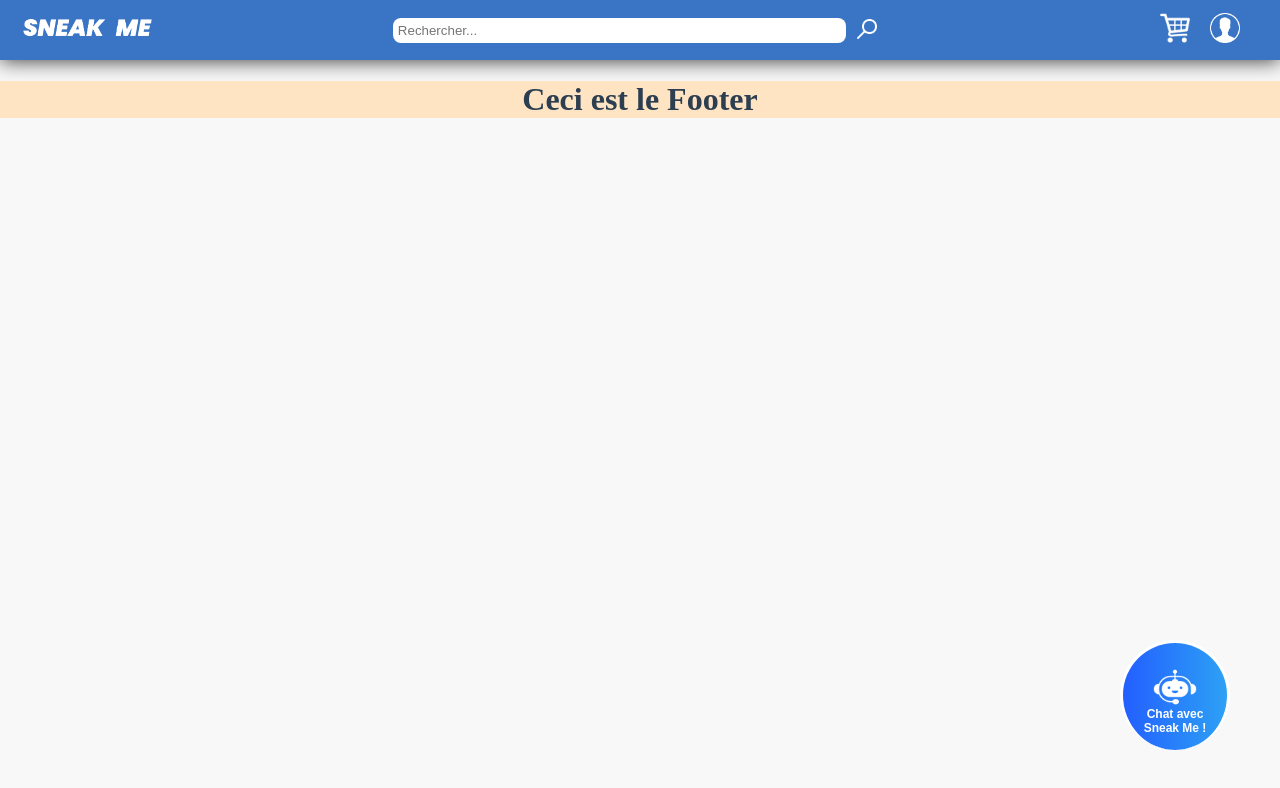
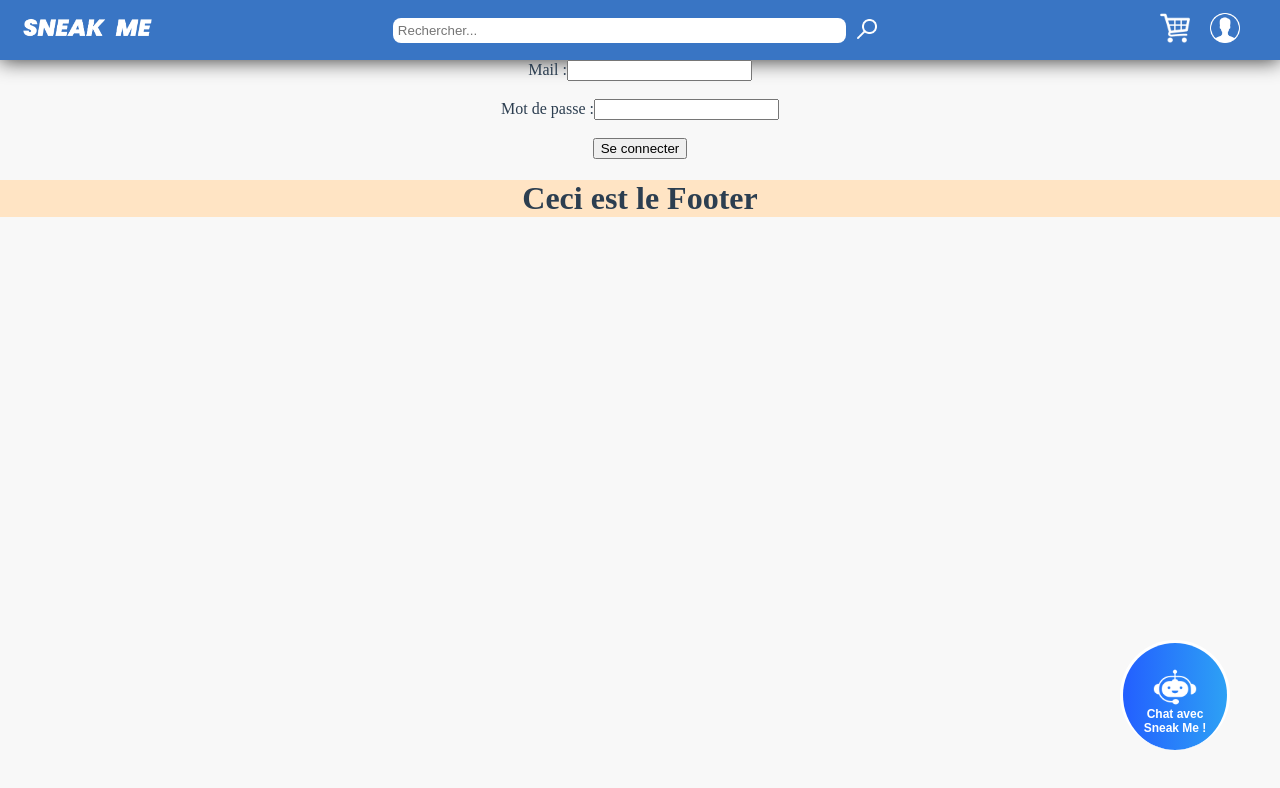
Before and after one commit to FlorianDray/cube3_efy, a Vue app: page /userConnect in a window 1280 px wide. Shown: the top 788 px of the page. Built offline with nearby package versions, Linux system fonts and the light colour scheme.

Commit message:
Ajout + Connection User

```diff
--- a/src/ManagerAPI.js
+++ b/src/ManagerAPI.js
@@ -13,8 +13,7 @@ export default class ManagerAPI {
     if (params.length > 0) { //Ajout des paramètres dans l'url
       params.map(element => url += '&' + element.name + '=' + element.value);
     }
-    const response = await fetch(url, {
-    }); //Fetch sur le fichier index.php
+    const response = await fetch(url, {}); //Fetch sur le fichier index.php
     const data = await response.json(); // Réception de la réponse
     return data; //Renvoi de la réponse
   }
--- a/src/router/index.js
+++ b/src/router/index.js
@@ -13,6 +13,11 @@ const router = createRouter({
       path: '/userForm',
       name: 'userform',
       component: () => import('../views/UserFormview.vue')
+    },
+    {
+      path: '/userConnect',
+      name: 'userConnect',
+      component: () => import('../views/UserConnectView.vue')
     }
   ]
 })
--- /dev/null
+++ b/src/views/UserConnectView.vue
@@ -0,0 +1,59 @@
+<template>
+  <form @submit.prevent="checkForm">
+    <label for="mail">Mail :</label>
+    <input type="mail" id="mail" name="mail" v-model="this.mail" required><br><br>
+    <label for="password">Mot de passe :</label>
+    <input type="password" id="password" name="password" v-model="this.password" required><br><br>
+    <input type="submit" value="Se connecter">
+  </form>
+  <div v-if="validation" class="modal" :class="{ success: validation.success }">
+    <p>{{ validation.message }}</p>
+  </div>
+</template>
+
+<script>
+import ManagerAPI from '../ManagerAPI'
+import { reactive } from 'vue'
+export default {
+  name: 'userConnect',
+  data() {
+    return {
+      manager: new ManagerAPI(),
+      password: '',
+      mail: '',
+      errors: [],
+      validation: null
+    }
+  },
+  methods: {
+    async checkForm() {
+      if (!this.mail) {
+        this.errors.push('Le mail est requis.')
+      } else if (!this.password) {
+        this.errors.push('Le mot de passe est requis.')
+      } else {
+        let params = [
+          {
+            name: 'mail',
+            value: this.mail
+          },
+          {
+            name: 'password',
+            value: this.password
+          }
+        ]
+        await this.submit(params)
+      }
+    },
+    async submit(params) {
+      try {
+        const userConnect = await this.manager.getAPI('connectUser', params)
+        this.validation = { success: true, message: 'Connexion réussi' }
+      } catch (error) {
+        console.log(error)
+        this.validation = { success: false, message: 'Connexion échoué' }
+      }
+    },
+  }
+}
+</script>
--- a/src/views/UserFormview.vue
+++ b/src/views/UserFormview.vue
@@ -66,11 +66,15 @@ export default {
             name: 'adress',
             value: this.adress
           },
+          {
+            name: 'password',
+            value: this.password
+          }
         ]
-        await this.submitForm(params)
+        await this.submit(params)
       }
     },
-    async submitForm(params) {
+    async submit(params) {
       try {
         await this.manager.getAPI('addUser', params)
         this.validation = { success: true, message: 'Utilisateur ajouté avec succès' }
```
Also changed, not shown: 2 other files (tests, documents, lock files or other folders).
